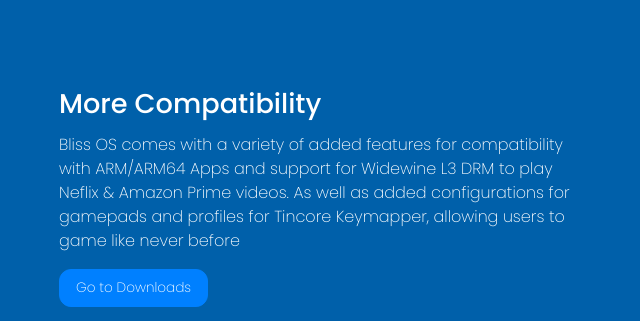
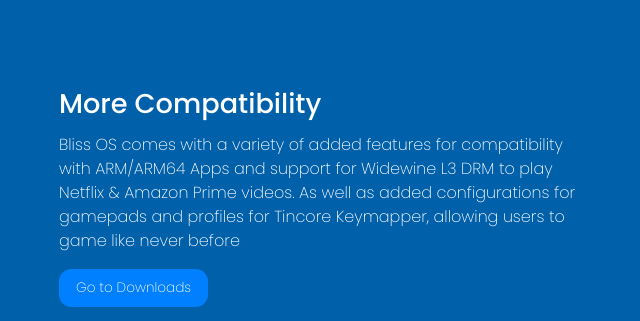
Before and after one commit to BlissRoms-x86/website, a plain HTML site: page index.html in a window 1280 px wide. Shown: the part 2380-2701 px from the top of the page, 593-1233 px from the left. Drawn offline with nearby package versions, Linux system fonts and the light colour scheme; no server answers.

Commit message:
Fix misspelling
Thanks for spotting it @tribixbite

```diff
--- a/index.html
+++ b/index.html
@@ -194,7 +194,7 @@
                     <p>Bliss OS comes with a variety of added features for compatibility with ARM/ARM64 Apps and
                         support
                         for
-                        Widewine L3 DRM to play Neflix & Amazon Prime videos.
+                        Widewine L3 DRM to play Netflix & Amazon Prime videos.
                         As well as added configurations for gamepads and profiles for Tincore Keymapper, allowing
                         users
                         to game like never before</p>
```
